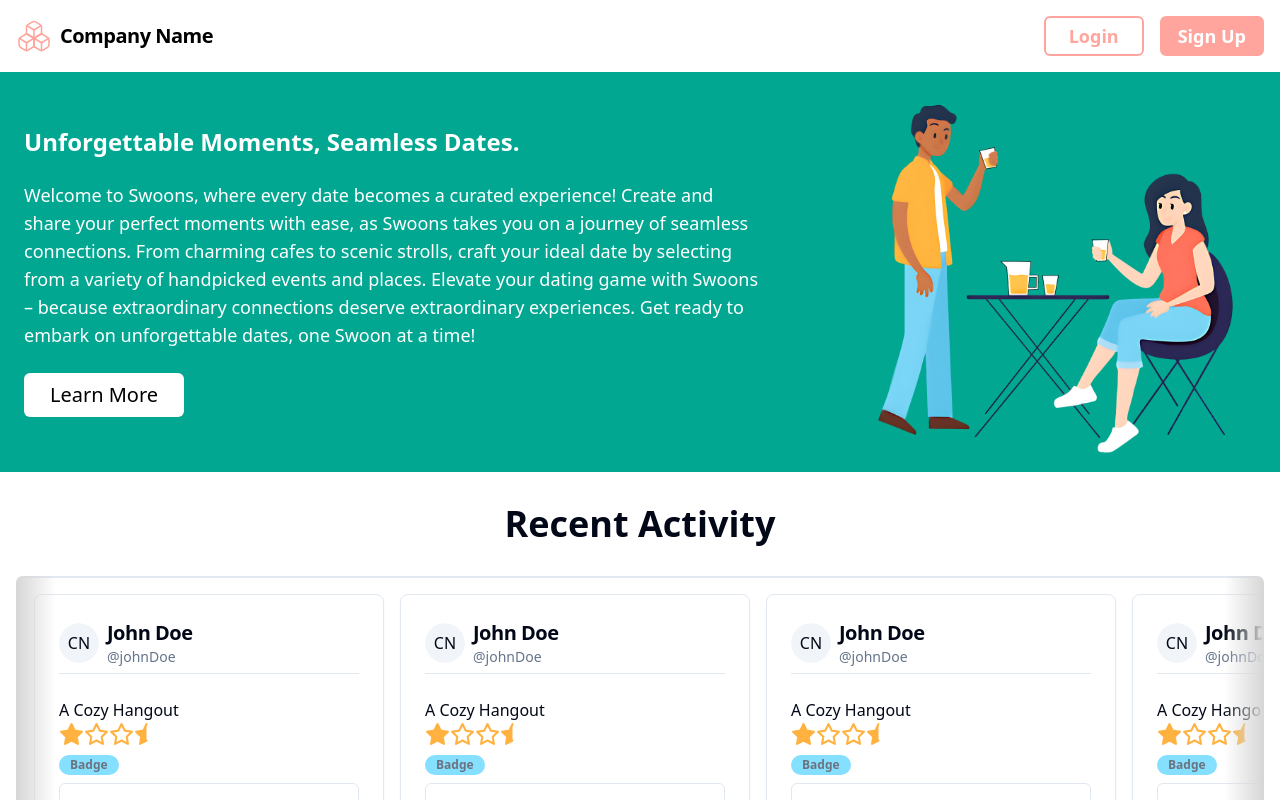
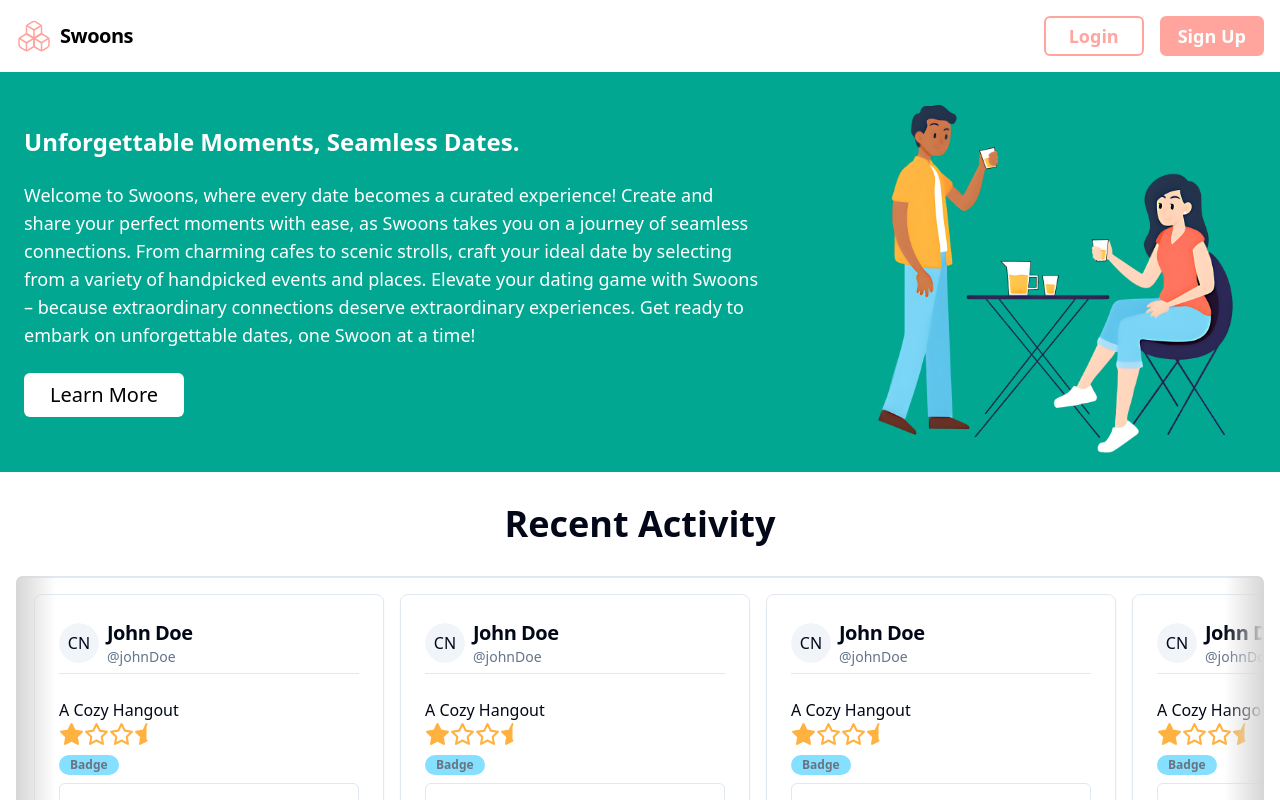
Before and after one commit to Yousaf-R878/swoons, a React (Vite) app in the folder client/: page / in a window 1280 px wide. Shown: the top 800 px of the page. Built offline with nearby package versions, Linux system fonts and the light colour scheme; no server answers; grey boxes are pictures that could not be loaded.

Commit message:
Update Navbar.jsx

```diff
--- a/client/src/components/Navbar/Navbar.jsx
+++ b/client/src/components/Navbar/Navbar.jsx
@@ -26,7 +26,7 @@ const Navbar = () => {
           className="h-10 w-9 mr-2"
         />
         <span className="text-black font-semibold text-xl tracking-tight">
-          Company Name
+          Swoons
         </span>
       </div>
       <div>
```
